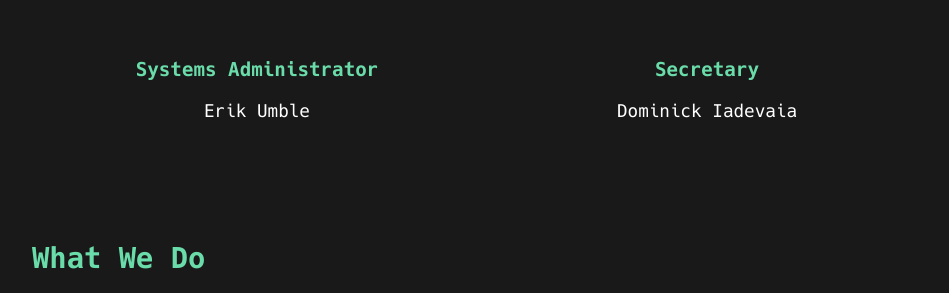
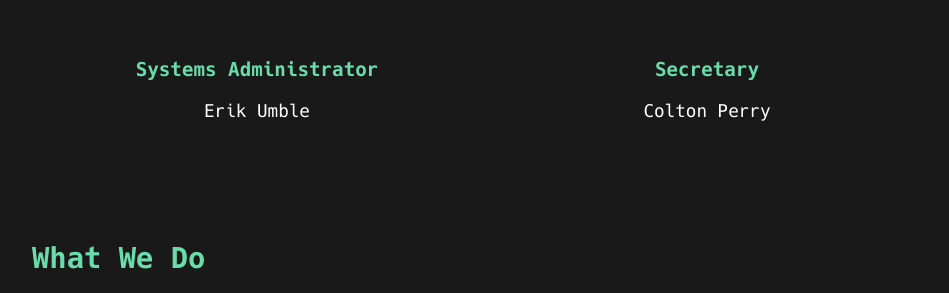
Before and after one commit to RPISEC/website, a Jekyll site: the page built from about.html, in a window 1280 px wide and 900 px high, scrolled down 607 px. Shown: the part 159-452 px from the top of the window, without its empty margins (158-1107 px from the left). Built offline with Jekyll 4.4.1, drawn with Linux system fonts in a browser that asks for light colours.

Commit message:
Update officer list

```diff
--- a/about.html
+++ b/about.html
@@ -32,7 +32,7 @@ description: Who We Are, What We Do, and How to Join
                 </li>
                 <li>
                     <div class="position">Secretary</div>
-                    <div class="name">Dominick Iadevaia</div>
+                    <div class="name">Colton Perry</div>
                 </li>
             </ul>
         </div>
```
